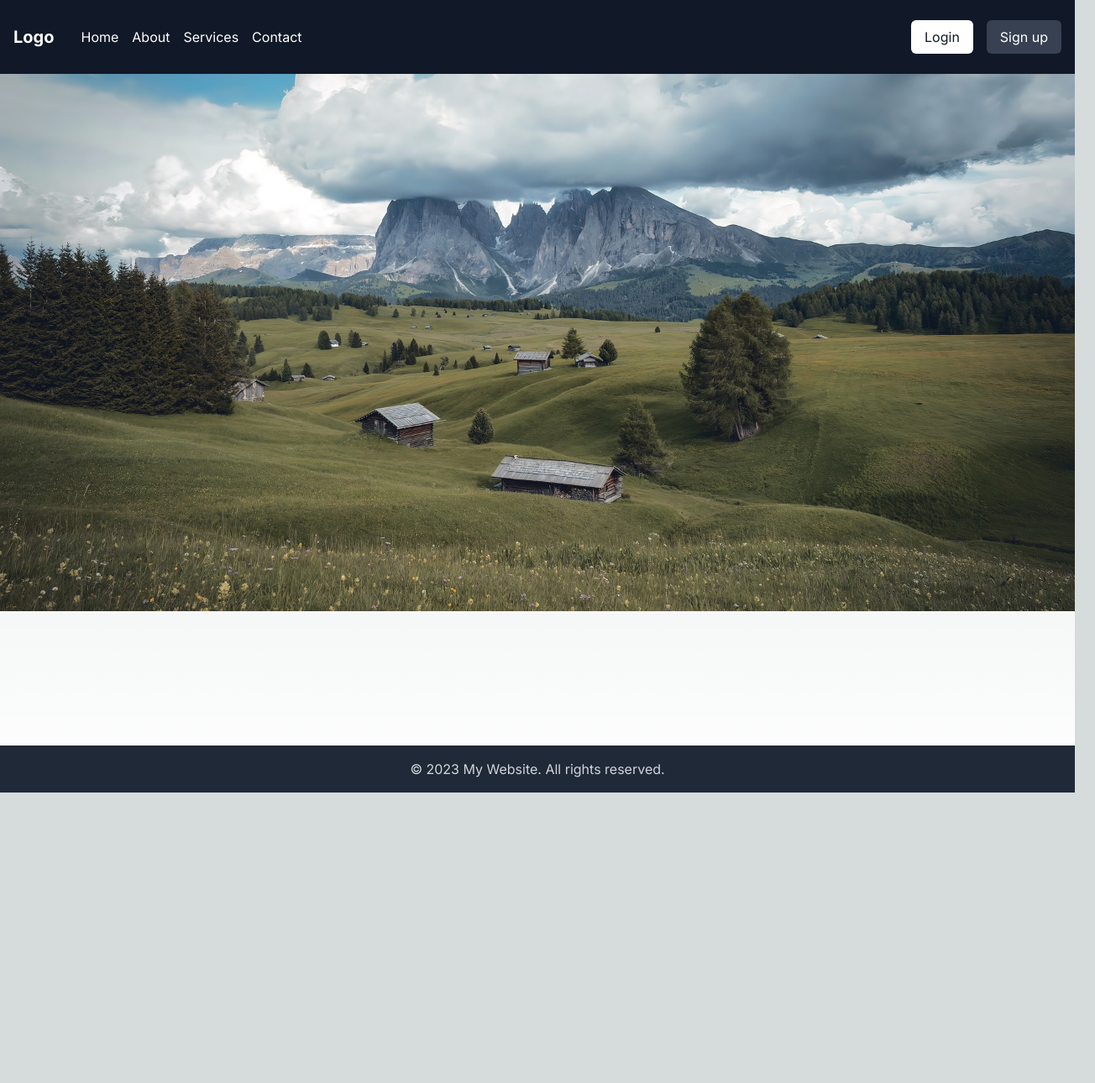
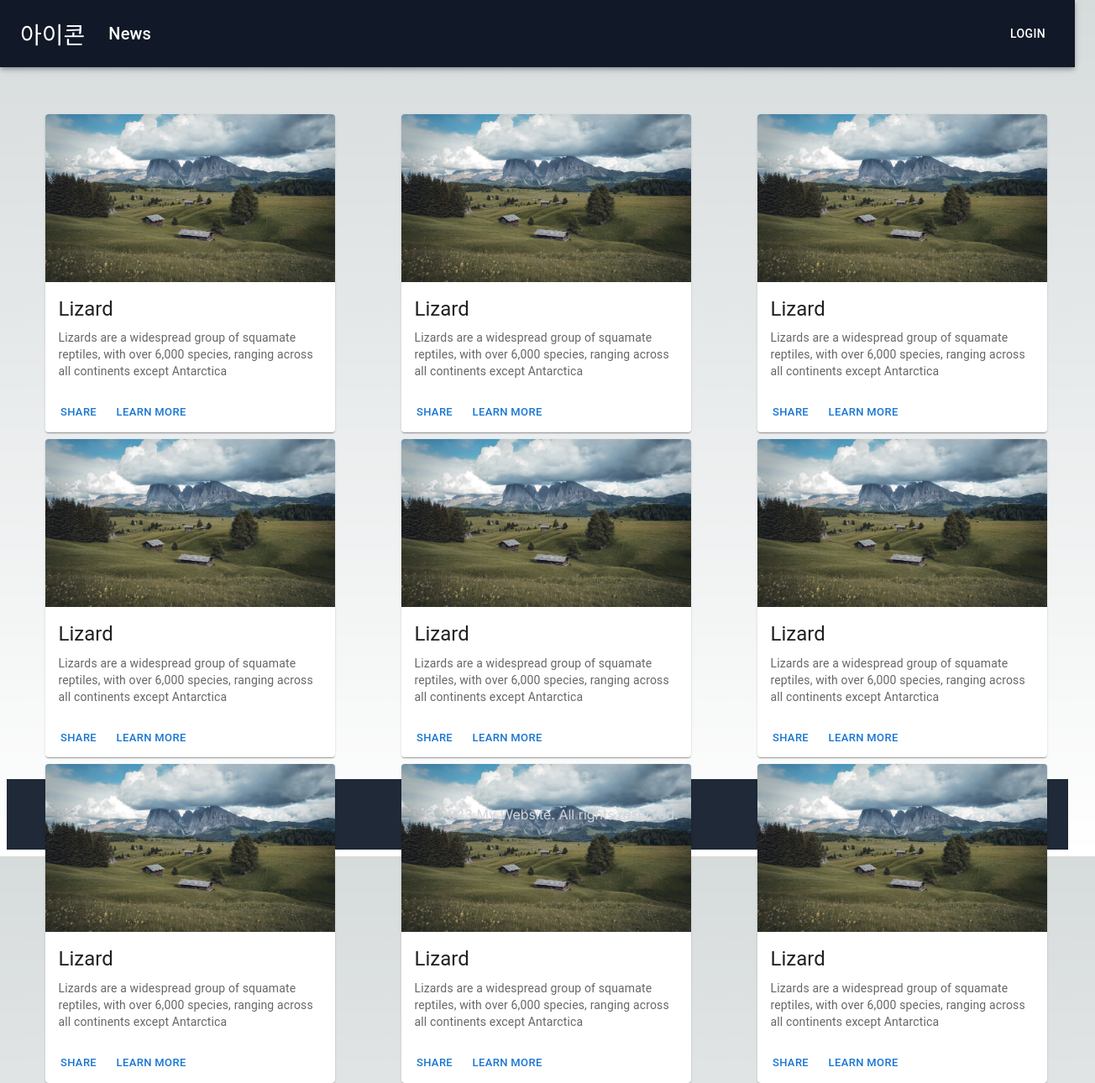
Before and after one commit to jjou33/discover-and-share, a Next.js app: page / in a window 1280 px wide. Shown: the whole page at 84% size, 1304 px wide, since content can reach past the window. Before the commit the page ends 944 px from the top, so only its background shows below. Built offline with nearby package versions, Linux system fonts and the light colour scheme.

Commit message:
CHORE : mui 적용 및 샘플 추가

```diff
--- a/next.config.js
+++ b/next.config.js
@@ -1,7 +1,6 @@
 /** @type {import('next').NextConfig} */
 const nextConfig = {
   compress: true,
-  distDir: 'build',
   env: {
     // 서버 사이드 렌더링 시 가져올 값 작성
     // EX) customKey: 'my-value',
--- a/package.json
+++ b/package.json
@@ -14,7 +14,11 @@
     "lint": "next lint"
   },
   "dependencies": {
+    "@emotion/react": "^11.11.1",
+    "@emotion/styled": "^11.11.0",
+    "@mui/material": "^5.13.5",
     "autoprefixer": "10.4.14",
+    "axios": "^1.4.0",
     "next": "13.4.4",
     "postcss": "8.4.24",
     "react": "18.2.0",
@@ -34,8 +38,6 @@
     "eslint-plugin-simple-import-sort": "^10.0.0",
     "prettier": "^2.8.8",
     "prettier-plugin-tailwindcss": "^0.3.0",
-    "stylelint": "^15.7.0",
-    "stylelint-config-standard": "^33.0.0",
     "tailwindcss": "3.3.2",
     "typescript": "5.1.3"
   }
--- a/src/app/layout.tsx
+++ b/src/app/layout.tsx
@@ -1,9 +1,6 @@
 import { Inter } from 'next/font/google'
 
-import './globals.css'
-
-import Footer from '~/common/Footer/page'
-import Header from '~/common/Header/page'
+import '../styles/globals.css'
 
 const inter = Inter({ subsets: ['latin'] })
 
@@ -14,10 +11,8 @@ export default function RootLayout({
 }) {
   return (
     <html lang="ko">
-      <body className={inter.className}>
-        <Header />
+      <body id="__next" className={inter.className}>
         {children}
-        <Footer />
       </body>
     </html>
   )
--- a/src/app/page.tsx
+++ b/src/app/page.tsx
@@ -1,5 +1,9 @@
 import { Metadata } from 'next'
 
+import '../styles/globals.css'
+
+import Footer from '~/common/Footer/page'
+import Header from '~/common/Header/page'
 import Home from '~/organisms/Home/pages'
 export const metadata: Metadata = {
   title: 'discover',
@@ -7,7 +11,13 @@ export const metadata: Metadata = {
 }
 
 const RootPage = () => {
-  return <Home />
+  return (
+    <>
+      <Header />
+      <Home />
+      <Footer />
+    </>
+  )
 }
 
 export default RootPage
--- /dev/null
+++ b/src/components/atoms/Card/page.tsx
@@ -0,0 +1,37 @@
+'use client'
+
+import {
+  Button,
+  Card as CardContainer,
+  CardActions,
+  CardContent,
+  CardMedia,
+  Typography,
+} from '@mui/material'
+import bannerImage from '#/banner.jpg'
+const Card = () => {
+  return (
+    <CardContainer sx={{ maxWidth: 345 }} className="ml-5">
+      <CardMedia
+        sx={{ height: 200 }}
+        image={bannerImage.src}
+        title="green iguana"
+      />
+      <CardContent>
+        <Typography gutterBottom variant="h5" component="div">
+          Lizard
+        </Typography>
+        <Typography variant="body2" color="text.secondary">
+          Lizards are a widespread group of squamate reptiles, with over 6,000
+          species, ranging across all continents except Antarctica
+        </Typography>
+      </CardContent>
+      <CardActions>
+        <Button size="small">Share</Button>
+        <Button size="small">Learn More</Button>
+      </CardActions>
+    </CardContainer>
+  )
+}
+
+export default Card
--- a/src/components/common/Header/page.tsx
+++ b/src/components/common/Header/page.tsx
@@ -1,45 +1,36 @@
-const Navigation = () => {
+'use client'
+
+import {
+  AppBar,
+  Box,
+  Button,
+  IconButton,
+  Toolbar,
+  Typography,
+} from '@mui/material'
+
+const Header = () => {
   return (
-    <header className="bg-gray-900 text-white">
-      <nav className="container mx-auto flex items-center justify-between px-4 py-6">
-        <div className="flex items-center">
-          <a href="#" className="text-xl font-bold">
-            Logo
-          </a>
-          <ul className="ml-8 flex space-x-4">
-            <li>
-              <a href="#" className="hover:text-gray-400">
-                Home
-              </a>
-            </li>
-            <li>
-              <a href="#" className="hover:text-gray-400">
-                About
-              </a>
-            </li>
-            <li>
-              <a href="#" className="hover:text-gray-400">
-                Services
-              </a>
-            </li>
-            <li>
-              <a href="#" className="hover:text-gray-400">
-                Contact
-              </a>
-            </li>
-          </ul>
-        </div>
-        <div>
-          <button className="rounded-md bg-white px-4 py-2 text-gray-900 hover:bg-gray-100">
-            Login
-          </button>
-          <button className="ml-4 rounded-md bg-gray-700 px-4 py-2 text-white hover:bg-gray-800">
-            Sign up
-          </button>
-        </div>
-      </nav>
-    </header>
+    <Box sx={{ flexGrow: 1 }}>
+      <AppBar className="flex h-20 bg-gray-900 py-2 align-middle text-white">
+        <Toolbar>
+          <IconButton
+            size="large"
+            edge="start"
+            color="inherit"
+            aria-label="menu"
+            sx={{ mr: 2 }}
+          >
+            아이콘
+          </IconButton>
+          <Typography variant="h6" component="div" sx={{ flexGrow: 1 }}>
+            News
+          </Typography>
+          <Button color="inherit">Login</Button>
+        </Toolbar>
+      </AppBar>
+    </Box>
   )
 }
 
-export default Navigation
+export default Header
--- a/src/components/organisms/Home/pages.tsx
+++ b/src/components/organisms/Home/pages.tsx
@@ -1,21 +1,119 @@
-import Image from 'next/image'
+'use client'
 
-import bannerImage from '#/banner.jpg'
+import { Grid } from '@mui/material'
 
-export default function Home() {
+import Card from '~/atoms/Card/page'
+
+const Home = () => {
   return (
     <>
-      <main className="flex min-h-screen flex-col items-center justify-between">
-        <div className="flex h-150 items-center justify-center bg-cover bg-center">
-          <Image
-            src={bannerImage.src}
-            width={500}
-            height={100}
-            alt="배너 이미지"
-            className="h-full w-screen object-cover object-center"
-          />
+      <main className="mt-10 flex min-h-screen flex-col items-center justify-between">
+        <div className="mt-24 flex h-auto items-center justify-center">
+          <Grid container height="100vh" spacing={1}>
+            <Grid
+              item
+              xs={12}
+              sm={6}
+              md={4}
+              container
+              alignItems="center"
+              justifyContent="center"
+            >
+              <Card />
+            </Grid>
+            <Grid
+              item
+              xs={12}
+              sm={6}
+              md={4}
+              container
+              alignItems="center"
+              justifyContent="center"
+            >
+              <Card />
+            </Grid>
+            <Grid
+              item
+              xs={12}
+              sm={6}
+              md={4}
+              container
+              alignItems="center"
+              justifyContent="center"
+            >
+              <Card />
+            </Grid>
+            <Grid
+              item
+              xs={12}
+              sm={6}
+              md={4}
+              container
+              alignItems="center"
+              justifyContent="center"
+            >
+              <Card />
+            </Grid>
+            <Grid
+              item
+              xs={12}
+              sm={6}
+              md={4}
+              container
+              alignItems="center"
+              justifyContent="center"
+            >
+              <Card />
+            </Grid>
+            <Grid
+              item
+              xs={12}
+              sm={6}
+              md={4}
+              container
+              alignItems="center"
+              justifyContent="center"
+            >
+              <Card />
+            </Grid>
+            <Grid
+              item
+              xs={12}
+              sm={6}
+              md={4}
+              container
+              alignItems="center"
+              justifyContent="center"
+            >
+              <Card />
+            </Grid>
+            <Grid
+              item
+              xs={12}
+              sm={6}
+              md={4}
+              container
+              alignItems="center"
+              justifyContent="center"
+            >
+              <Card />
+            </Grid>
+            <Grid
+              item
+              xs={12}
+              sm={6}
+              md={4}
+              container
+              alignItems="center"
+              justifyContent="center"
+            >
+              <Card />
+            </Grid>
+          </Grid>
         </div>
       </main>
     </>
   )
 }
+
+export default Home
--- a/src/app/globals.css
+++ b/src/styles/globals.css
@@ -1,6 +1,7 @@
 @tailwind base;
 @tailwind components;
 @tailwind utilities;
+
 
 :root {
   --foreground-rgb: 0, 0, 0;
--- a/tailwind.config.js
+++ b/tailwind.config.js
@@ -5,6 +5,10 @@ module.exports = {
     './src/components/**/*.{js,ts,jsx,tsx,mdx}',
     './src/app/**/*.{js,ts,jsx,tsx,mdx}',
   ],
+  important: '#__next',
+  corePlugins: {
+    preflight: false,
+  },
   theme: {
     extend: {
       backgroundImage: {
```
Also changed, not shown: stylelint.config.js (deleted, +0 -16 lines), tsconfig.json (+5 -2 lines), .eslintrc.json, 1 other file (tests, documents, lock files or other folders).
